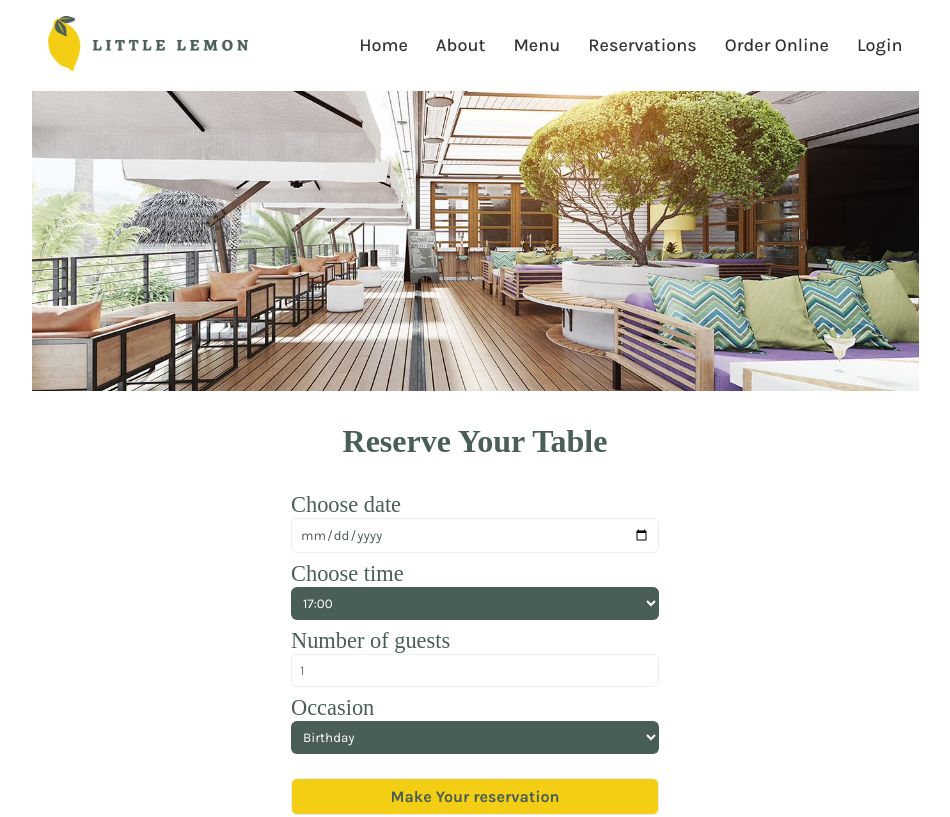
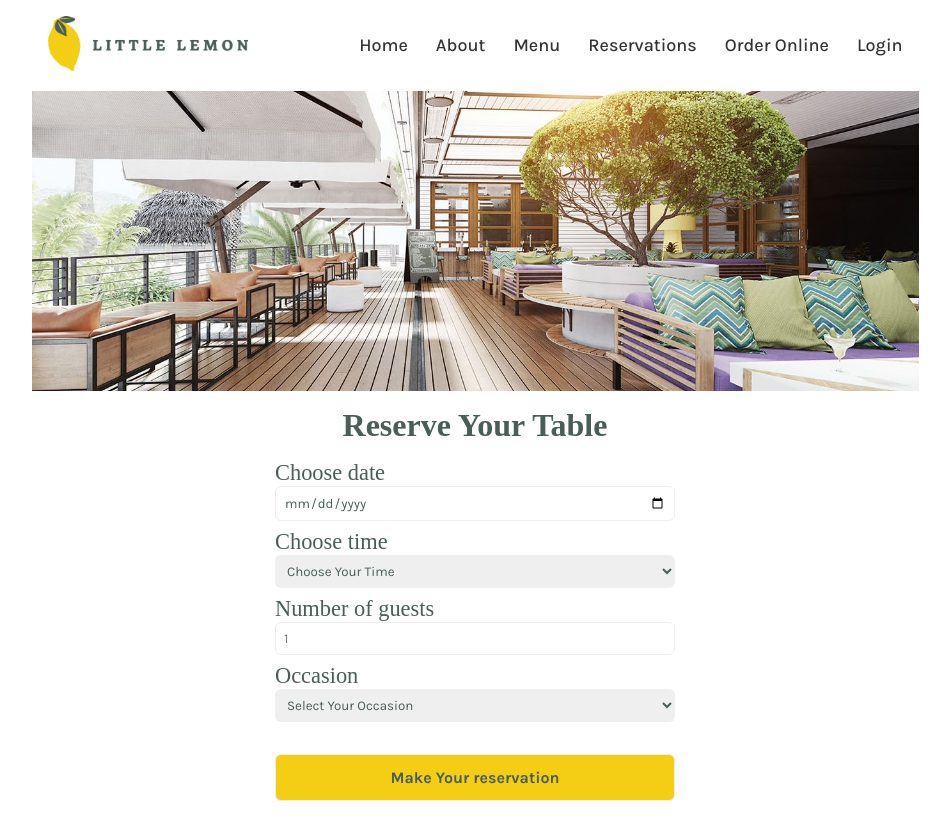
Before and after one commit to adil-khursheed/little-lemon, a React (Create React App) app: page /reservations in a window 1280 px wide. Shown: the top 817 px of the page, without its empty margins (165-1115 px from the left). Built offline with nearby package versions, Linux system fonts and the light colour scheme; a web font is replaced by a local one.

Commit message:
added state, events to the form

```diff
--- a/public/index.html
+++ b/public/index.html
@@ -15,6 +15,7 @@
     <link rel="apple-touch-icon" href="%PUBLIC_URL%/favicon.png" />
     <link rel="manifest" href="%PUBLIC_URL%/manifest.json" />
     <title>Little Lemon | Your favourite place to dine in</title>
+    <script src="https://raw.githubusercontent.com/Meta-Front-End-Developer-PC/capstone/master/api.js"></script>
   </head>
   <body>
     <noscript>You need to enable JavaScript to run this app.</noscript>
--- a/src/Bookings.css
+++ b/src/Bookings.css
@@ -1,3 +1,7 @@
+.booking__page{
+    border-bottom: 1px solid var(--secondary-color-3);
+}
+
 .restaurant__image{
     max-width: 887px;
     height: 300px;
--- a/src/Bookings.js
+++ b/src/Bookings.js
@@ -9,7 +9,7 @@ const Bookings = () => {
   return (
     <>
       <Header />
-      <main>
+      <main className='booking__page'>
         <div className='restaurant__image'>
           <img src={restaurant} alt='Restaurant' />
         </div>
--- a/src/components/BookingForm.css
+++ b/src/components/BookingForm.css
@@ -2,7 +2,14 @@ form,
 .booking__title{
     max-width: 400px;
     margin: 0 auto;
-    padding: 1rem;
+}
+
+.booking__title{
+    margin-bottom: 1rem;
+}
+
+form{
+    margin-bottom: 4rem;
 }
 
 .booking__title h1{
@@ -37,9 +44,8 @@ select{
 
 #occasion,
 #res-time{
-    background-color: var(--primary-color-2);
-    color: #fff;
     border: none;
+    cursor: pointer;
 }
 
 .submit__btn{
@@ -47,6 +53,19 @@ select{
     width: 100%;
     font-weight: 700;
     font-size: 1rem;
+    padding: 0.8rem;
     cursor: pointer;
-    margin-top: 1rem;
+    margin-top: 1.5rem;
+    transition: 0.3s all;
 }
+
+.submit__btn:hover{
+    background-color: var(--primary-color-2);
+    color: var(--primary-color-1);
+}
+
+.field__error{
+    font-size: 0.8rem;
+    color: red;
+    margin-top: 0.2rem;
+}
--- a/src/components/BookingForm.js
+++ b/src/components/BookingForm.js
@@ -1,40 +1,101 @@
 import React from 'react'
 import './BookingForm.css'
+import { useState, useEffect } from 'react';
+
+const GuestErrorMessage = () => {
+    return (
+        <p className='field__error'>Number of Guest should not be more than 10</p>
+    )
+}
 
 const BookingForm = () => {
+    const [date, setDate] = useState("")
+    const [availableTimes, setAvailableTimes] = useState("")
+    const [guest, setGuest] = useState("")
+    const [occasion, setOccasion] = useState("")
+
+    const getIsFormValid = () => {
+        return (
+            date &&
+            availableTimes !== "Choose Your Time" &&
+            guest.value <= 10 &&
+            occasion !== "Select Your Occasion"
+        )
+    }
+
+    const clearForm = () => {
+        setDate("");
+        setAvailableTimes("Choose Your Time");
+        setGuest("");
+        setOccasion("Select Your Occasion")
+    }
+
+    const handleSubmit = (e) => {
+        e.preventDefault();
+        clearForm();
+    }
+
   return (
     <>
         <div className='booking__title'>
           <h1>Reserve Your Table</h1>
         </div>
-        <form>
+        <form onSubmit={handleSubmit}>
             <div className='choose__date'>
                 <label htmlFor="res-date">Choose date</label>
-                <input type="date" id="res-date" />
+                  <input
+                      type="date"
+                      id="res-date"
+                      value={date}
+                      onChange={(e) => {
+                          setDate(e.target.value);
+                      }}
+                  />
             </div>
             <div className='choose__time'>
                 <label htmlFor="res-time">Choose time</label>
-                <select id="res-time">
-                    <option>17:00</option>
-                    <option>18:00</option>
-                    <option>19:00</option>
-                    <option>20:00</option>
-                    <option>21:00</option>
-                    <option>22:00</option>
+                  <select id="res-time" value={availableTimes} onChange={(e) => {
+                      setAvailableTimes(e.target.value)
+                    }}
+                  >
+                    <option value="">Choose Your Time</option>
+                    <option value='17:00'>17:00</option>
+                    <option value='18:00'>18:00</option>
+                    <option value='19:00'>19:00</option>
+                    <option value='20:00'>20:00</option>
+                    <option value="21:00">21:00</option>
+                    <option value='22:00'>22:00</option>
                 </select>
             </div>
             <div className='number__guests'>
                 <label htmlFor="guests">Number of guests</label>
-                <input type="number" placeholder="1" min="1" max="10" id="guests" />
+                  <input
+                      type="number"
+                      placeholder="1"
+                      min="1"
+                      max="10"
+                      id="guests"
+                      value={guest.value}
+                      onChange={(e) => {
+                          setGuest({...guest, value: e.target.value})
+                      }}
+                  />
+                  {guest.value > 10 ? (
+                      <GuestErrorMessage />
+                  ) : null}
             </div>
             <div className='occasion'>
                 <label htmlFor="occasion">Occasion</label>
-                <select id="occasion">
-                    <option>Birthday</option>
-                    <option>Anniversary</option>
+                  <select id="occasion" value={occasion} onChange={(e) => {
+                      setOccasion(e.target.value)
+                    }}
+                  >
+                    <option value="">Select Your Occasion</option>
+                    <option value="Birthday">Birthday</option>
+                    <option value="Anniversary">Anniversary</option>
                 </select>
             </div>
-            <input type="submit" className='submit__btn' value="Make Your reservation" />
+            <input type="submit" className='submit__btn' value="Make Your reservation" disabled={!getIsFormValid()} />
         </form>
     </>
   )
```
